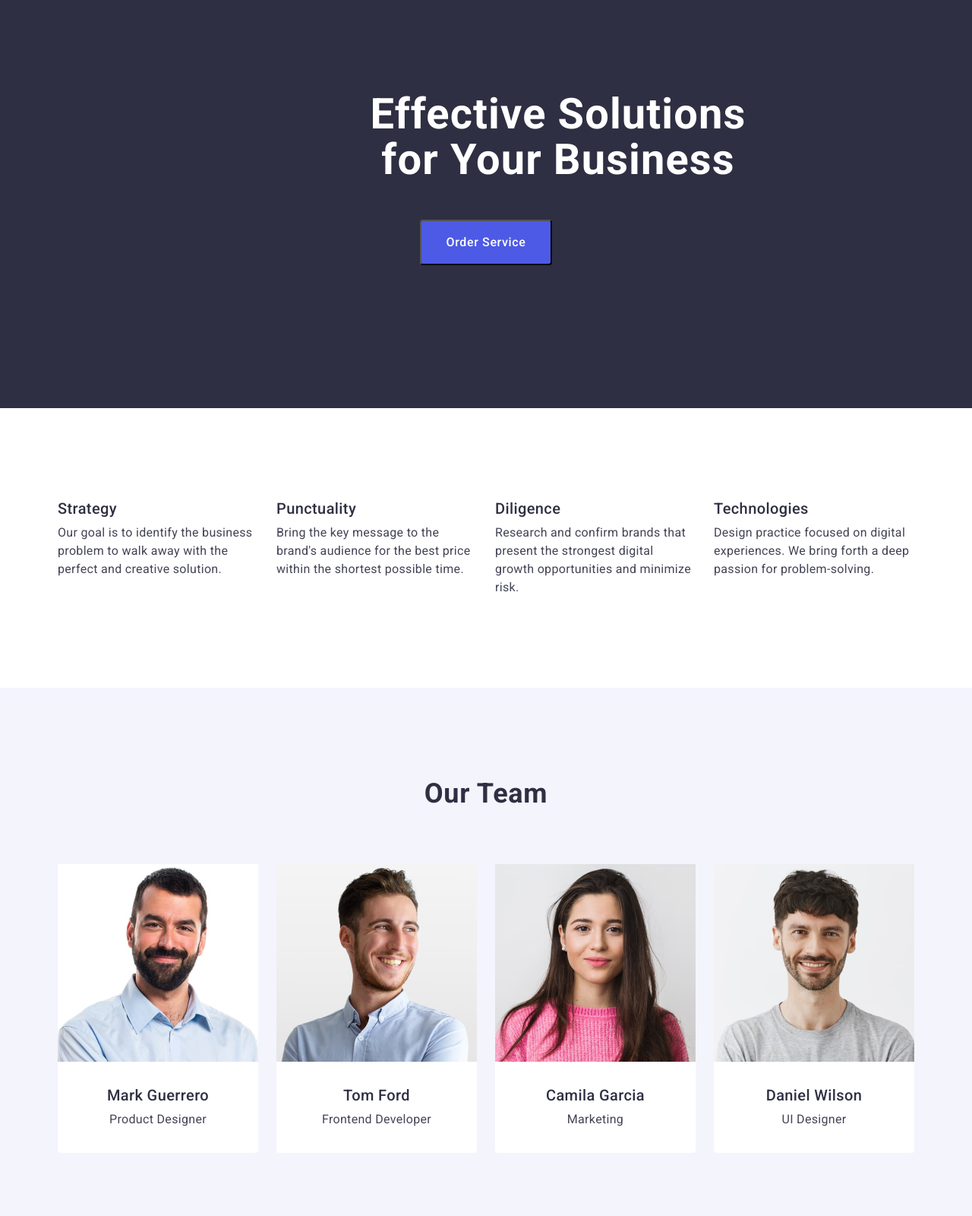
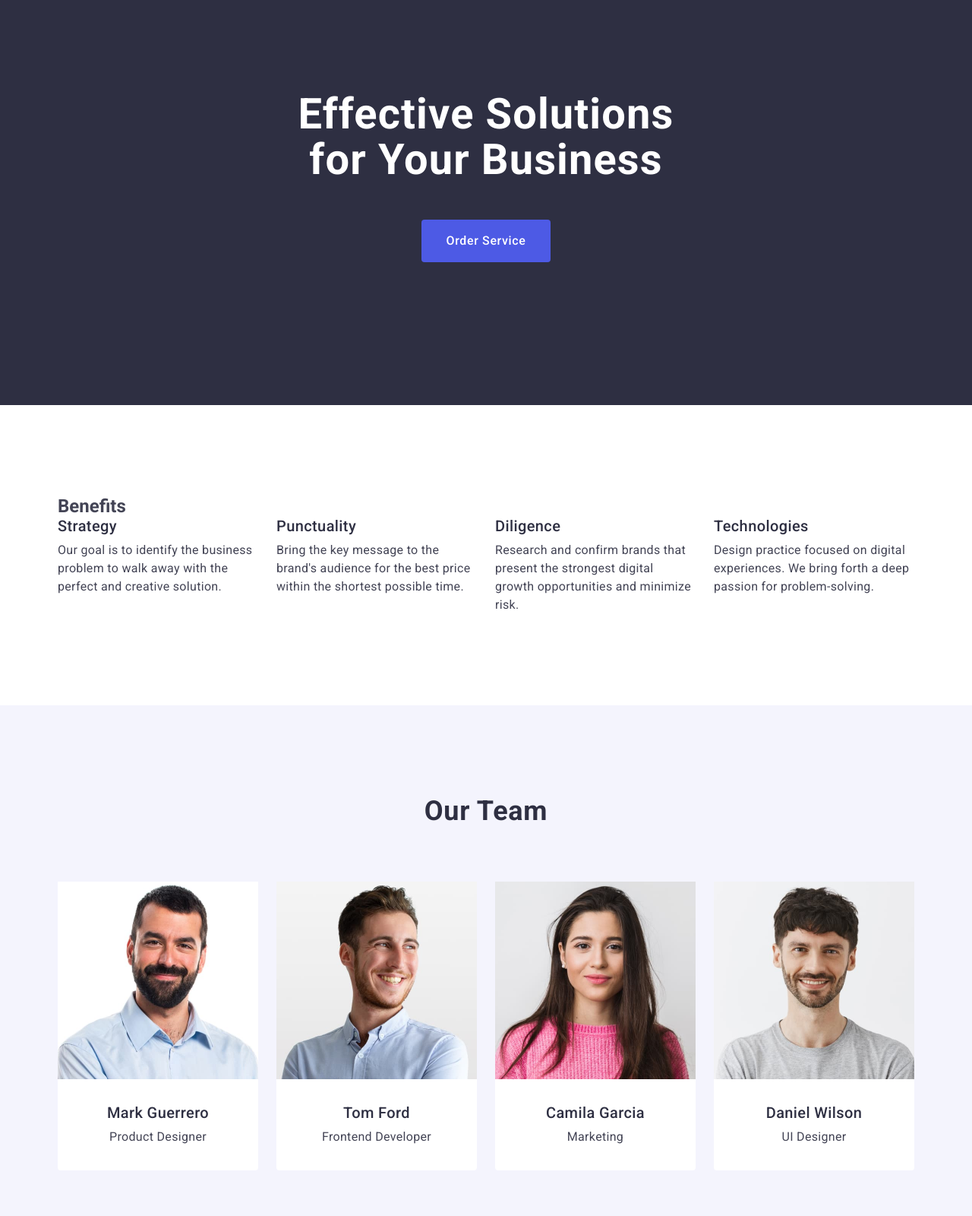
Before and after one commit to PNZ-Grizly/goit-markup-hw-03, a plain HTML site: page index.html in a window 1280 px wide. Shown: the part 140-1740 px from the top of the page at 76% size. Drawn offline with nearby package versions, Linux system fonts and the light colour scheme.

Commit message:
fixed sections styles

```diff
--- a/css/styles.css
+++ b/css/styles.css
@@ -117,7 +117,7 @@ a {
 
 .hero {
   display: block;
-  padding: 188px 472px;
+  padding: 188px 0px;
   background-color: #2e2f42;
   text-align: center;
 }
@@ -128,7 +128,7 @@ a {
 
 .hero-title {
   display: block;
-  width: 496px;
+  max-width: 496px;
   margin: 0 auto 48px;
   font-size: 56px;
   line-height: 1.07;
@@ -142,7 +142,10 @@ button {
 }
 
 .btn {
-  display: inline-block;
+  margin: auto;
+  border: none;
+  height: 56px;
+  display: block;
   border-radius: 4px;
   padding: 16px 32px;
   min-width: 169px;
@@ -162,6 +165,19 @@ button {
 }
 
 /* #region benefits */
+
+.visually-hidden {
+  position: absolute;
+  width: 1px;
+  height: 1px;
+  margin: -1px;
+  border: 0;
+  padding: 0;
+  white-space: nowrap;
+  clip-path: inset(100%);
+  clip: rect(0 0 0 0);
+  overflow: hidden;
+}
 
 .benefits,
 .team {
@@ -230,7 +246,7 @@ button {
 }
 
 .team-subtitle {
-  margin: 32px 0 8px;
+  margin-bottom: 8px;
   font-weight: 500;
   font-size: 20px;
   line-height: 1.2;
@@ -239,8 +255,11 @@ button {
   color: #2e2f42;
 }
 
+.team-personal {
+  padding: 32px 0;
+}
+
 .team-text {
-  margin-bottom: 32px;
   line-height: 1.5;
   letter-spacing: 0.02em;
   text-align: center;
@@ -291,6 +310,7 @@ button {
 }
 
 .portfolio-subtitle {
+  margin-bottom: 8px;
   font-weight: 500;
   font-size: 20px;
   line-height: 1.2;
@@ -305,7 +325,6 @@ button {
 }
 
 .portfolio-text {
-  margin-top: 8px;
   font-size: 16px;
   line-height: 1.5;
   letter-spacing: 0.02em;
--- a/index.html
+++ b/index.html
@@ -65,7 +65,7 @@
 
       <section class="benefits" id="benefits">
         <div class="benefits-container container">
-        <h2 class="bennefits-title" hidden>Benefits</h2>
+        <h2 class="bennefits-title" visually-hidden>Benefits</h2>
         <ul class="benefits-list">
           <li class="benefits-item">
             <h3 class="benefits-subtitle">Strategy</h3>
@@ -110,8 +110,10 @@
               alt="photo1"
               width="264"
             />
+            <div class="team-personal">
             <h3 class="team-subtitle">Mark Guerrero</h3>
             <p class="team-text">Product Designer</p>
+            </div>
           </li>
           <li class="team-item">
             <img
@@ -120,8 +122,10 @@
               alt="photo2"
               width="264"
             />
+            <div class="team-personal">
             <h3 class="team-subtitle">Tom Ford</h3>
             <p class="team-text">Frontend Developer</p>
+            </div>
           </li>
           <li class="team-item">
             <img
@@ -130,8 +134,10 @@
               alt="photo3"
               width="264"
             />
+            <div class="team-personal">
             <h3 class="team-subtitle">Camila Garcia</h3>
             <p class="team-text">Marketing</p>
+            </div>
           </li>
           <li class="team-item">
             <img
@@ -140,8 +146,10 @@
               alt="photo4"
               width="264"
             />
+            <div class="team-personal">
             <h3 class="team-subtitle">Daniel Wilson</h3>
             <p class="team-text">UI Designer</p>
+            </div>
           </li>
         </ul>
         </div>
```
